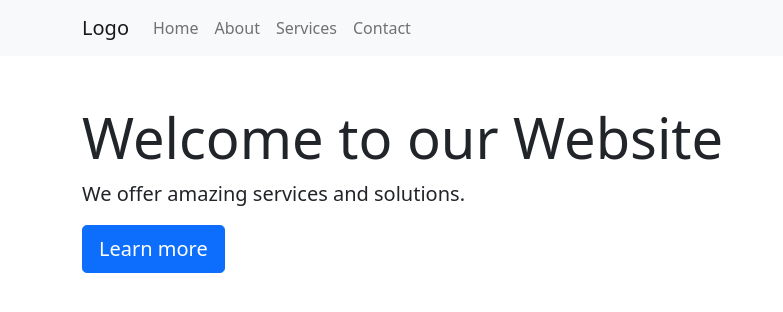
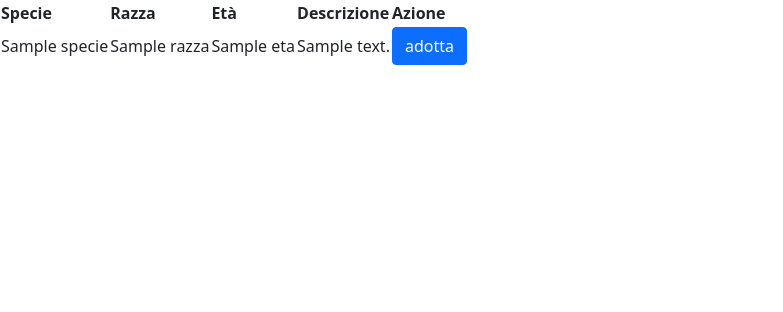
Before and after one commit to NicoloCossu/ProgettoISW, a Django app: template ProgettoISW/polls/templates/polls/home.html in a window 1280 px wide. Shown: the top 312 px of the page, without its empty margins (0-783 px from the left). Run offline with Django 4.2, Linux system fonts and the light colour scheme; the template is opened without the code that fills it: most values are stand-ins (such as "Sample title", 1, 10 or a date in 2020).

Commit message:
Update home.html
Tabella animali modificata

```diff
--- a/ProgettoISW/polls/templates/polls/home.html
+++ b/ProgettoISW/polls/templates/polls/home.html
@@ -10,38 +10,27 @@
         <link rel="stylesheet" href="https://cdn.jsdelivr.net/npm/bootstrap@5.0.0/dist/css/bootstrap.min.css">
     </head>
     <body>
-        <nav class="navbar navbar-expand-lg navbar-light bg-light">
-            <div class="container">
-                <a class="navbar-brand" href="#">Logo</a>
-                <button class="navbar-toggler" type="button" data-bs-toggle="collapse" data-bs-target="#navbarNav" aria-controls="navbarNav" aria-expanded="false" aria-label="Toggle navigation">
-                    <span class="navbar-toggler-icon"></span>
-                </button>
-                <div class="collapse navbar-collapse" id="navbarNav">
-                    <ul class="navbar-nav ml-auto">
-                        <li class="nav-item">
-                            <a class="nav-link" href="#">Home</a>
-                        </li>
-                        <li class="nav-item">
-                            <a class="nav-link" href="#">About</a>
-                        </li>
-                        <li class="nav-item">
-                            <a class="nav-link" href="#">Services</a>
-                        </li>
-                        <li class="nav-item">
-                            <a class="nav-link" href="#">Contact</a>
-                        </li>
-                    </ul>
-                </div>
-            </div>
-        </nav>
 
-        <div class="container mt-5">
-            <div class="jumbotron">
-                <h1 class="display-4">Welcome to our Website</h1>
-                <p class="lead">We offer amazing services and solutions.</p>
-                <a class="btn btn-primary btn-lg" href="#" role="button">Learn more</a>
-            </div>
-        </div>
-        <script src="https://cdn.jsdelivr.net/npm/bootstrap@5.0.0/dist/js/bootstrap.min.js"></script>
+        <table>
+            <thead>
+                <th>Specie</th>
+                <th>Razza</th>
+                <th>Età</th>
+                <th>Descrizione</th>
+                <th>Azione</th>
+            </thead>
+
+            <tbody>
+                {% for animal in animals %}
+                <tr>
+                    <td>{{ animal.specie }}</td>
+                    <td>{{ animal.razza }}</td>
+                    <td>{{ animal.eta }}</td>
+                    <td>{{ animal.descrizione }}</td>
+                    <td><a href="https://www.google.it/" class="btn btn-primary">adotta</a></td>
+                </tr>
+                {% endfor %}
+            </tbody>
+        </table>
     </body>
 </html>
```
